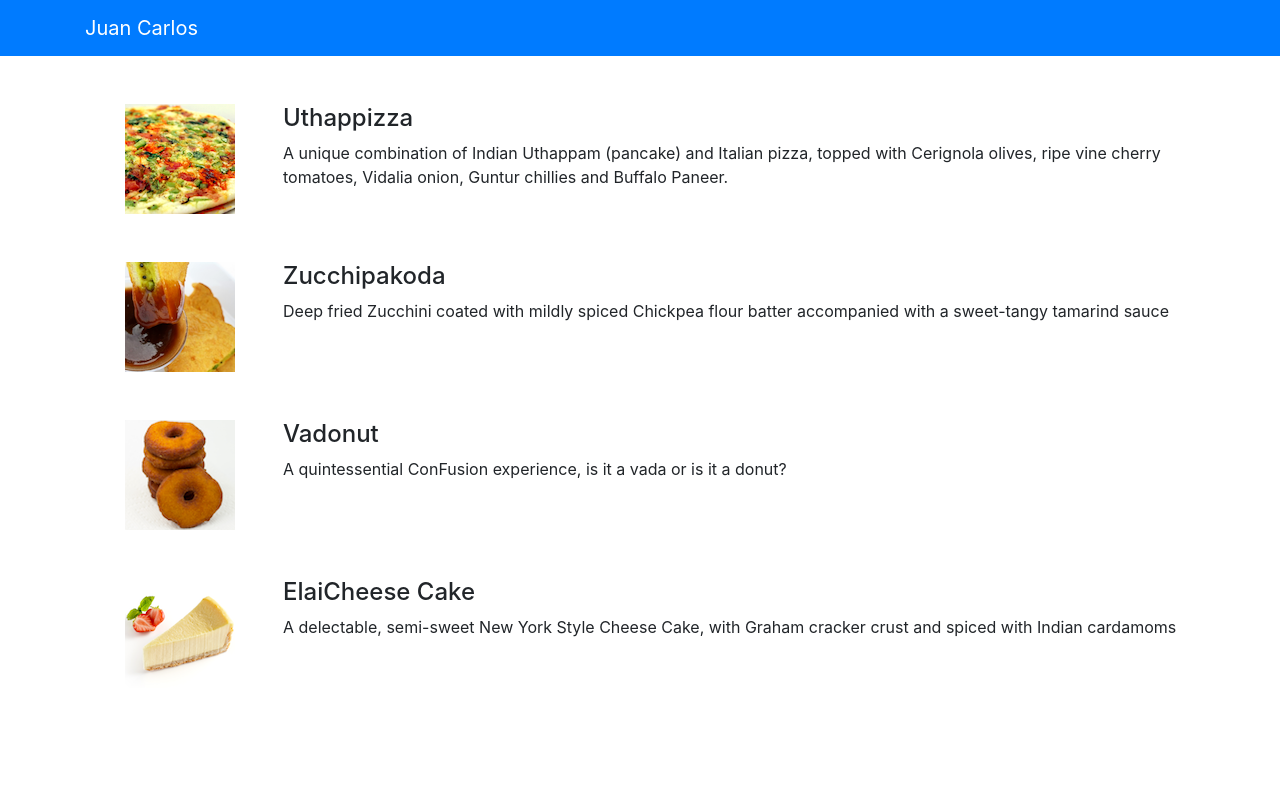
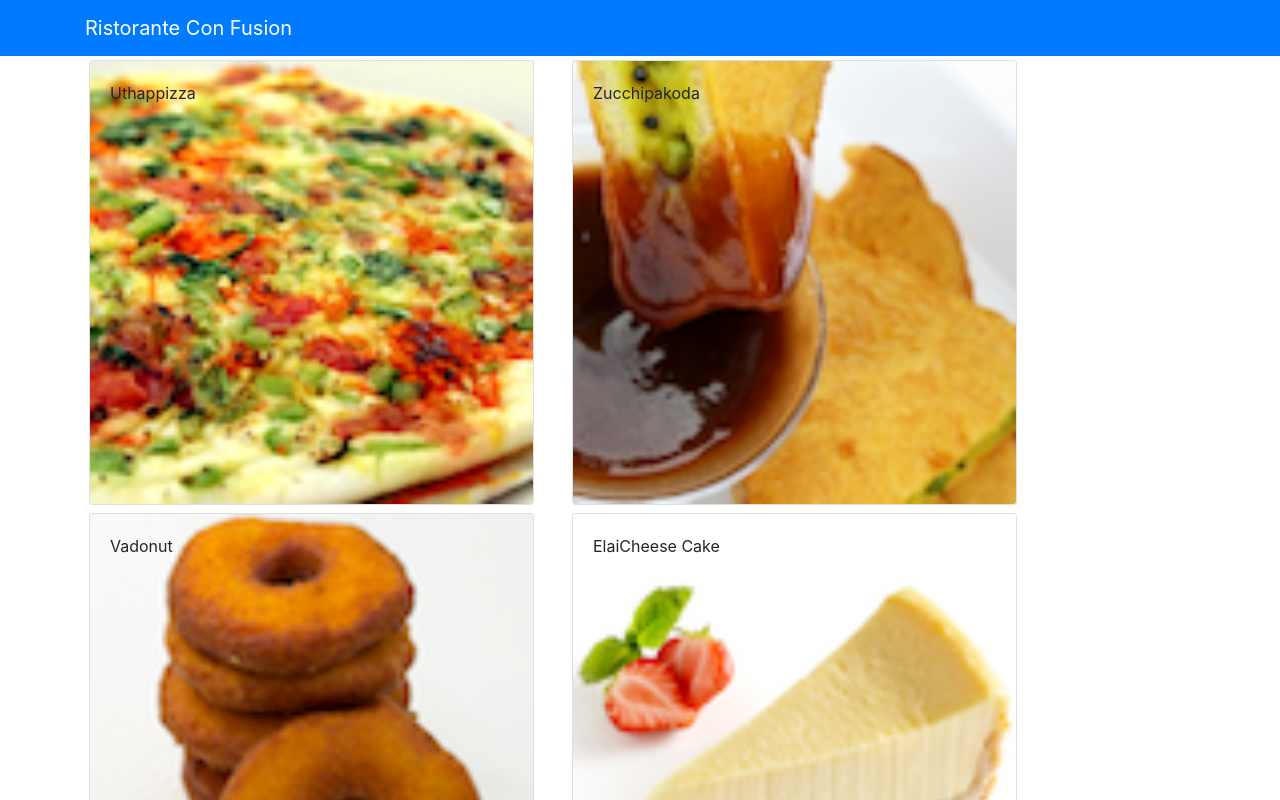
Before and after one commit to fedevic/confusion, a React (Create React App) app: page / in a window 1280 px wide. Shown: the top 800 px of the page. Built offline with nearby package versions, Linux system fonts and the light colour scheme.

Commit message:
Ex 2 Components

```diff
--- a/src/App.js
+++ b/src/App.js
@@ -1,22 +1,31 @@
-import React from 'react';
-import logo from './logo.svg';
-import { Navbar, NavbarBrand  } from 'reactstrap';
-import Menu from './components/MenuComponent';
+import React, { Component } from 'react';
+import {Navbar, NavbarBrand}  from 'reactstrap'
 import './App.css';
+import Menu from "./components/MenuComponent";
+import {DISHES} from './shared/dishes';
 
-function App() {
+class App extends Component{
+
+  constructor(props){
+    super(props);
+
+    this.state = {
+      dishes: DISHES
+    };
+  }
+
+  render() {
     return (
       <div>
-      <Navbar dark color="primary">
-        <div className="container">
-          <NavbarBrand href="/">
-          Juan Carlos
-          </NavbarBrand>
+        <Navbar dark color='primary'>
+          <div className = 'container'>
+          <NavbarBrand href="/">Ristorante Con Fusion</NavbarBrand>
           </div>
         </Navbar>
-      <Menu/>
+        <Menu dishes= {this.state.dishes}/>
       </div>
     );
   }
+}
 
 export default App;
--- a/src/components/MenuComponent.js
+++ b/src/components/MenuComponent.js
@@ -1,60 +1,47 @@
 import React, { Component } from 'react';
-import { Media } from 'reactstrap';
+import { Card, CardImg, CardImgOverlay, CardText, CardBody, CardTitle } from 'reactstrap';
 
 class Menu extends Component {
     constructor(props) {
         super(props);
         this.state = {
-            dishes: [
-                {
-                  id: 0,
-                  name:'Uthappizza',
-                  image: 'assets/images/uthappizza.png',
-                  category: 'mains',
-                  label:'Hot',
-                  price:'4.99',
-                  description:'A unique combination of Indian Uthappam (pancake) and Italian pizza, topped with Cerignola olives, ripe vine cherry tomatoes, Vidalia onion, Guntur chillies and Buffalo Paneer.'                        },
-               {
-                  id: 1,
-                  name:'Zucchipakoda',
-                  image: 'assets/images/zucchipakoda.png',
-                  category: 'appetizer',
-                  label:'',
-                  price:'1.99',
-                  description:'Deep fried Zucchini coated with mildly spiced Chickpea flour batter accompanied with a sweet-tangy tamarind sauce'                        },
-               {
-                  id: 2,
-                  name:'Vadonut',
-                  image: 'assets/images/vadonut.png',
-                  category: 'appetizer',
-                  label:'New',
-                  price:'1.99',
-                  description:'A quintessential ConFusion experience, is it a vada or is it a donut?'                        },
-               {
-                  id: 3,
-                  name:'ElaiCheese Cake',
-                  image: 'assets/images/elaicheesecake.png',
-                  category: 'dessert',
-                  label:'',
-                  price:'2.99',
-                  description:'A delectable, semi-sweet New York Style Cheese Cake, with Graham cracker crust and spiced with Indian cardamoms'                        }
-               ]
+            selectedDish: null
         };
     }
 
+    onDishSelect(dish){
+        this.setState({ selectedDish: dish });
+    }
+
+    renderDish(dish){
+        if(dish != null){
+            return(
+                <Card>
+                    <CardImg width="100%" src={dish.image} alt={dish.name}/>
+                    <CardBody>
+                        <CardTitle>{dish.name}</CardTitle>
+                        <CardText>{dish.description}</CardText>
+                    </CardBody>
+                </Card>
+            );
+        }
+        else {
+            return(
+                <div></div>
+            );
+        }
+    }
+
     render() {
-        const menu = this.state.dishes.map((dish) => {
+        const menu = this.props.dishes.map((dish) => {
             return (
-              <div key={dish.id} className="col-12 mt-5">
-                <Media tag="li">
-                  <Media left middle>
-                      <Media object src={dish.image} alt={dish.name} />
-                  </Media>
-                  <Media body className="ml-5">
-                    <Media heading>{dish.name}</Media>
-                    <p>{dish.description}</p>
-                  </Media>
-                </Media>
+              <div key={dish.id} className="col-12 col-md-5 m-1">
+                <Card onClick={() => this.onDishSelect(dish)}>
+                    <CardImg width="100%" src={dish.image} alt={dish.name}/>
+                  <CardImgOverlay>
+                    <CardTitle>{dish.name}</CardTitle>
+                  </CardImgOverlay>
+                </Card>
               </div>
             );
         });
@@ -62,9 +49,10 @@
         return (
           <div className="container">
             <div className="row">
-              <Media list>
-                  {menu}
-              </Media>
+                {menu}
+            </div>
+            <div className="row">
+                {this.renderDish(this.state.selectedDish)}
             </div>
           </div>
         );
--- /dev/null
+++ b/src/shared/dishes.js
@@ -0,0 +1,35 @@
+export const DISHES =
+[
+    {
+      id: 0,
+      name:'Uthappizza',
+      image: 'assets/images/uthappizza.png',
+      category: 'mains',
+      label:'Hot',
+      price:'4.99',
+      description:'A unique combination of Indian Uthappam (pancake) and Italian pizza, topped with Cerignola olives, ripe vine cherry tomatoes, Vidalia onion, Guntur chillies and Buffalo Paneer.'                        },
+   {
+      id: 1,
+      name:'Zucchipakoda',
+      image: 'assets/images/zucchipakoda.png',
+      category: 'appetizer',
+      label:'',
+      price:'1.99',
+      description:'Deep fried Zucchini coated with mildly spiced Chickpea flour batter accompanied with a sweet-tangy tamarind sauce'                        },
+   {
+      id: 2,
+      name:'Vadonut',
+      image: 'assets/images/vadonut.png',
+      category: 'appetizer',
+      label:'New',
+      price:'1.99',
+      description:'A quintessential ConFusion experience, is it a vada or is it a donut?'                        },
+   {
+      id: 3,
+      name:'ElaiCheese Cake',
+      image: 'assets/images/elaicheesecake.png',
+      category: 'dessert',
+      label:'',
+      price:'2.99',
+      description:'A delectable, semi-sweet New York Style Cheese Cake, with Graham cracker crust and spiced with Indian cardamoms'                        }
+   ]
```
Lines whose indentation alone changed are shown as unchanged.
